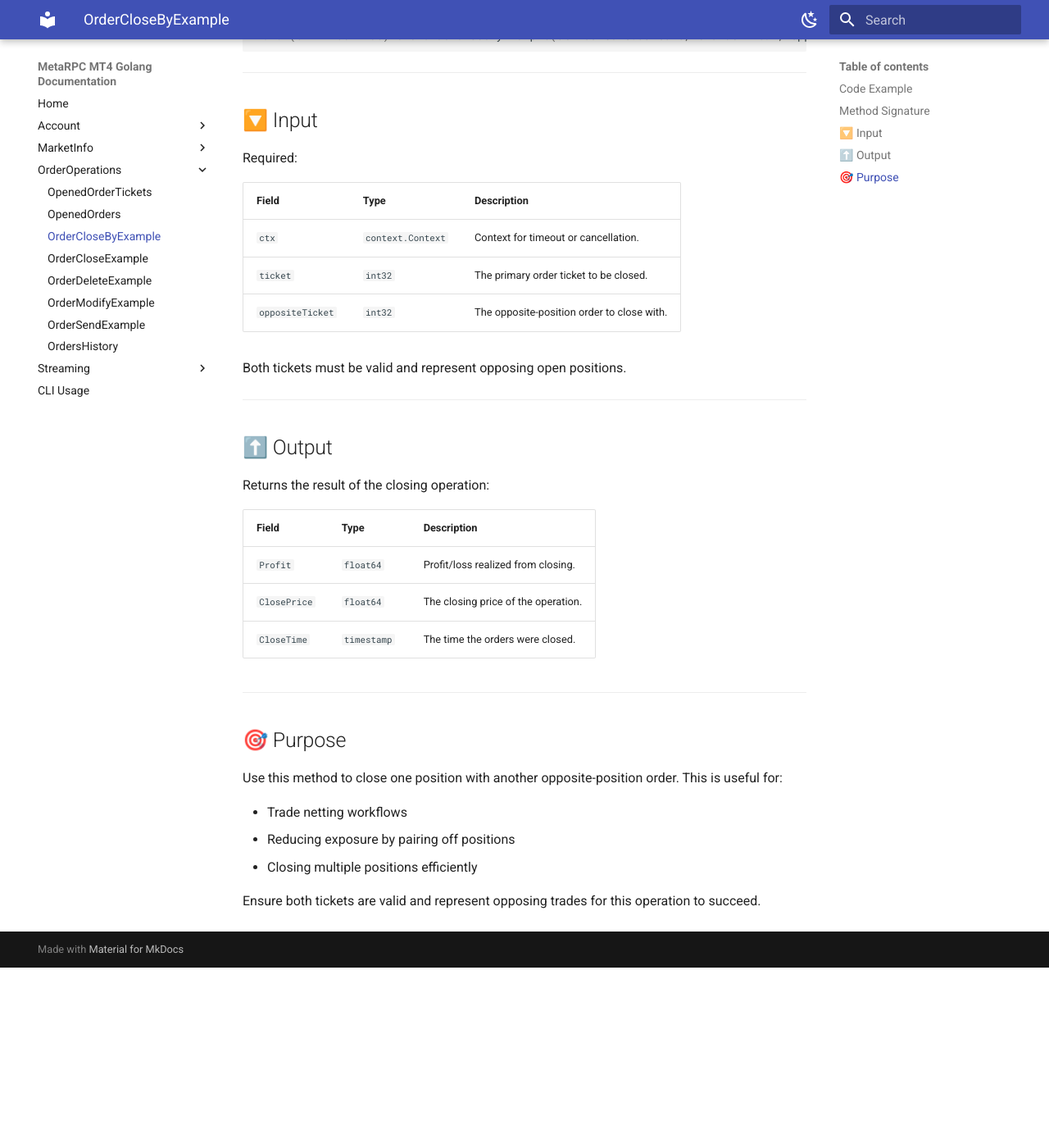
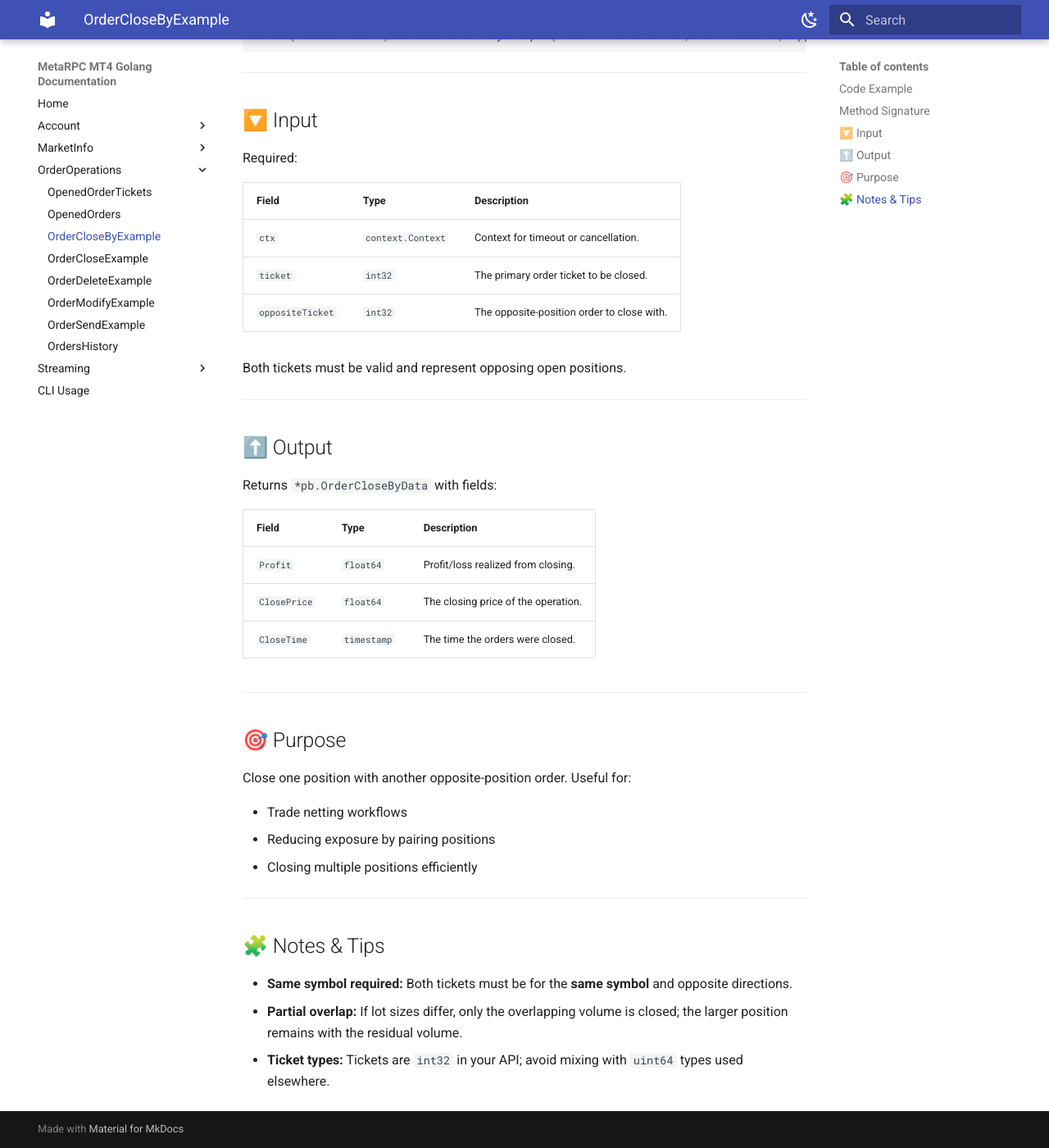
Before and after one commit to MetaRPC/GoMT4, an MkDocs documentation site: the page built from docs/Order_Operations/ShowOrderCloseByExample.md, in a window 1280 px wide and 1400 px high, scrolled down 703 px. Shown: the whole window at 82% size. Built offline with MkDocs 1.6.1 and Material for MkDocs 9.7.7, drawn with Linux system fonts in a browser that asks for light colours; before the commit the page ends 1883 px from its top, so only the background shows below that.

Commit message:
Update ShowOrderCloseByExample.md

```diff
--- a/docs/Order_Operations/ShowOrderCloseByExample.md
+++ b/docs/Order_Operations/ShowOrderCloseByExample.md
@@ -50,7 +50,7 @@ Both tickets must be valid and represent opposing open positions.
 
 ## ⬆️ Output
 
-Returns the result of the closing operation:
+Returns `*pb.OrderCloseByData` with fields:
 
 | Field        | Type        | Description                         |
 | ------------ | ----------- | ----------------------------------- |
@@ -62,11 +62,16 @@ Returns the result of the closing operation:
 
 ## 🎯 Purpose
 
-Use this method to close one position with another opposite-position order.
-This is useful for:
+Close one position with another opposite-position order. Useful for:
 
 * Trade netting workflows
-* Reducing exposure by pairing off positions
+* Reducing exposure by pairing positions
 * Closing multiple positions efficiently
 
-Ensure both tickets are valid and represent opposing trades for this operation to succeed.
+---
+
+## 🧩 Notes & Tips
+
+* **Same symbol required:** Both tickets must be for the **same symbol** and opposite directions.
+* **Partial overlap:** If lot sizes differ, only the overlapping volume is closed; the larger position remains with the residual volume.
+* **Ticket types:** Tickets are `int32` in your API; avoid mixing with `uint64` types used elsewhere.
```
